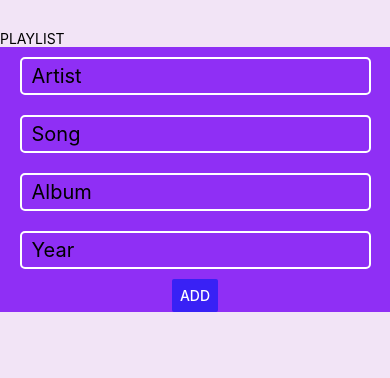
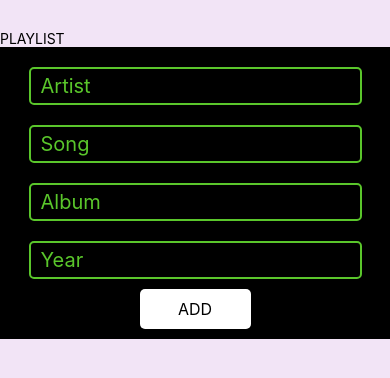
Before and after one commit to BlondaKill/webapp, a React Native app: screen / in a window 390 px wide. Shown: the top 378 px of the page. Built offline with nearby package versions, Linux system fonts and the light colour scheme.

Commit message:
styles colors

```diff
--- a/src/components/AddTask.js
+++ b/src/components/AddTask.js
@@ -1,4 +1,5 @@
 import { StyleSheet, TextInput, Button, View } from 'react-native'
+import PrimaryButton from './PrimaryButton'
 
 
 const AddTask = ({taskTitle,
@@ -12,11 +13,28 @@ const AddTask = ({taskTitle,
                 addTask}) => {
     return (
         <View style={styles.container}>
-            <TextInput value={taskTitle} onChangeText={onHandlerArtist} placeholder = 'Artist' style={styles.input}/>
-            <TextInput value={taskDescripcion} onChangeText={onHandlerSong} placeholder = 'Song' style={styles.input}/>
-            <TextInput value={taskAlbum} onChangeText={onHandlerAlbum} placeholder = 'Album' style={styles.input}/>
-            <TextInput value={taskYear} onChangeText={onHandlerYear} placeholder = 'Year' style={styles.input}/>
-            <Button color="#3921F5" title = 'ADD' onPress={addTask}/>
+            <TextInput value={taskTitle}
+            onChangeText={onHandlerArtist}
+            placeholder = 'Artist'
+            placeholderTextColor= "#5ac62b"
+            style={styles.input}/>
+            <TextInput value={taskDescripcion}
+            onChangeText={onHandlerSong}
+            placeholder = 'Song'
+            placeholderTextColor= "#5ac62b"
+            style={styles.input}/>
+            <TextInput value={taskAlbum}
+            onChangeText={onHandlerAlbum}
+            placeholder = 'Album'
+            placeholderTextColor= "#5ac62b"
+            style={styles.input}/>
+            <TextInput value={taskYear}
+            onChangeText={onHandlerYear}
+            placeholder = 'Year'
+            placeholderTextColor= "#5ac62b"
+            style={styles.input}/>
+            <PrimaryButton title="ADD" onPress={addTask}/>
+
         </View>
 
     )
@@ -26,21 +44,24 @@ export default AddTask
 
 const styles = StyleSheet.create({
     container:{
-        backgroundColor: "#8F2FF5",
+        backgroundColor: "black",
         alignItems: "center",
-        justifyContent: "space-around"
+        justifyContent: "space-around",
+        padding: 10
+
             },
 
     input:{
         width: "90%",
         borderWidth:2,
-        borderColor: "white",
+        borderColor: "#5ac62b",
         margin:10,
         paddingVertical:5,
         paddingHorizontal:10,
         fontSize: 20,
-        color: "black",
+        color: "white",
         borderRadius: 5,
+
         }
 
 
--- a/src/components/CartTaskList.js
+++ b/src/components/CartTaskList.js
@@ -1,11 +1,13 @@
 import { StyleSheet, Text, View, Button } from 'react-native'
+import PrimaryButton from './PrimaryButton'
 
 
 const CartTaskList = ({item, onHandlerModalDelete}) => {
     return (
             <View style={styles.taskCard}>
-                <Text style={styles.text}>{item.title} </Text>
-                <Button title= 'DEL' onPress={() => onHandlerModalDelete(item)}/>
+                <Text style={styles.text}>Artist: {item.title} </Text>
+                <Text style={styles.text}>Song: {item.description} </Text>
+                <PrimaryButton title= 'DEL' onPress={() => onHandlerModalDelete(item)}/>
             </View>
     )
 }
@@ -14,16 +16,16 @@ export default CartTaskList
 
 const styles = StyleSheet.create({
     taskCard:{
-        flexDirection: "row",
-        backgroundColor: "#8F2FF5",
+        backgroundColor: "black",
         padding: 20,
         marginVertical: 10,
-        alignItems: "center",
+        alignItems: "flex-start",
         borderRadius: 5,
+        gap: 25,
         },
     text:{
         width: "70%",
-        color: "white",
-        fontSize: 16,
+        color: "#5ac62b",
+        fontSize: 20,
         }
 })
--- /dev/null
+++ b/src/components/PrimaryButton.js
@@ -0,0 +1,33 @@
+import { Pressable, StyleSheet, Text, View } from 'react-native'
+
+
+const PrimaryButton = ({title, onPress}) => {
+  return (
+    <Pressable  style={styles.container} onPress={onPress}>
+      <Text style={styles.text}>{title}</Text>
+    </Pressable>
+  )
+}
+
+export default PrimaryButton
+
+const styles = StyleSheet.create({
+    container: {
+        backgroundColor: "white",
+        width: "30%",
+        paddingHorizontal:10,
+        paddingVertical: 10,
+        alignItems: "center",
+        padding: "center",
+        borderRadius: 5,
+
+
+    },
+    text: {
+        fontSize: 16,
+
+    }
+
+
+
+})
```
